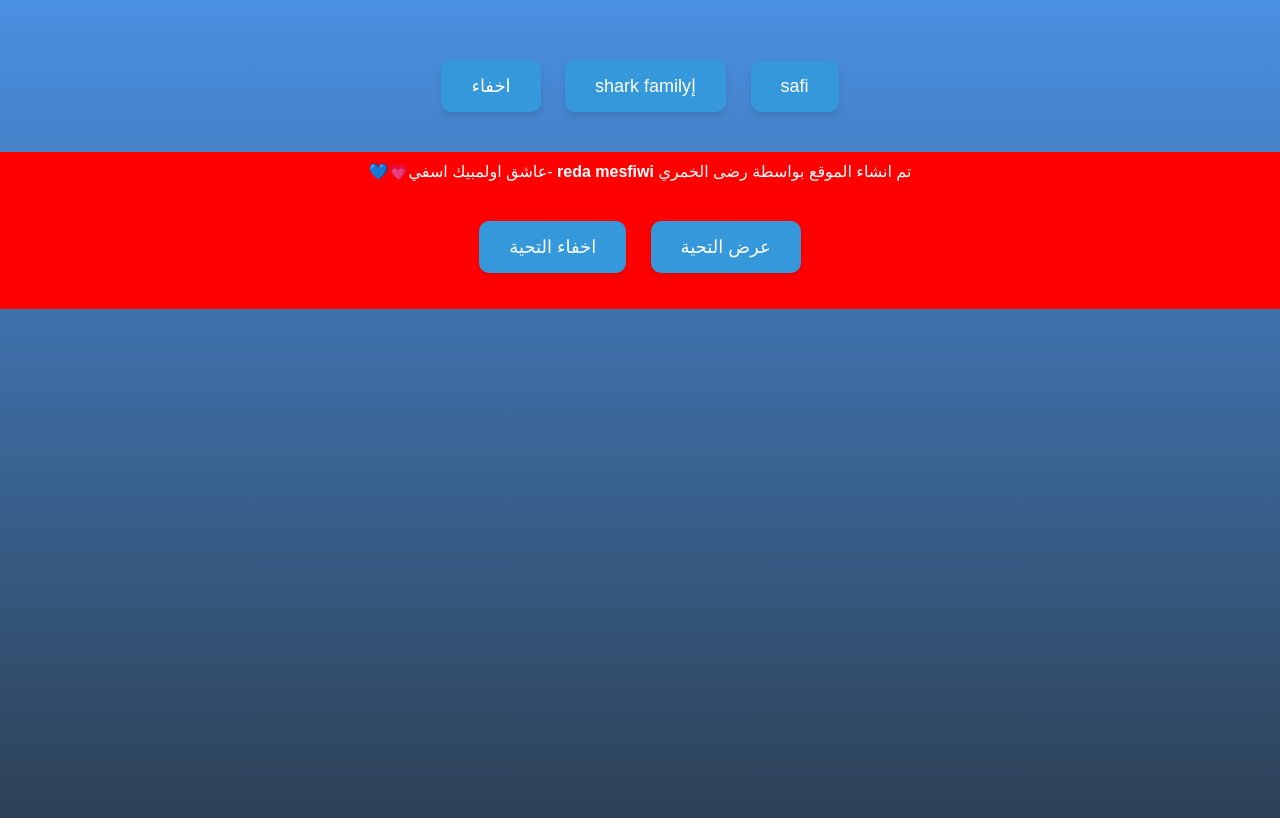
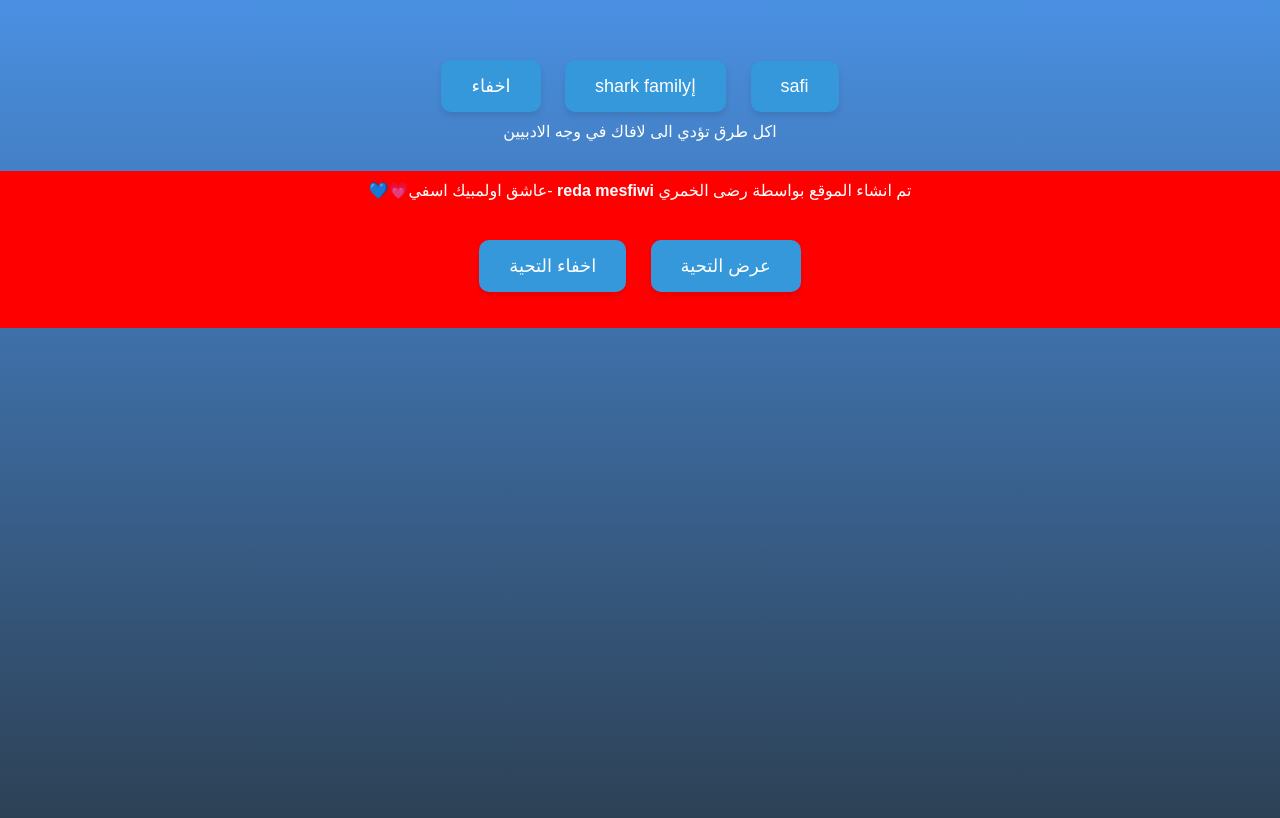
Before and after one commit to reda2006-mesfiwi/redamesfiwi, a plain HTML site: page index.html in a window 1280 px wide. Drawn offline with Linux system fonts and the light colour scheme.

Commit message:
Update index.html

```diff
--- a/index.html
+++ b/index.html
@@ -87,10 +87,8 @@
         id="hidegreetingbtn">اخفاء</button>
     </div>
 
-    <div class="messagecontainer" id="messageContainer"
-        احسن مدينة في عالم!
-    </div>
-
+    <div class="messagecontainer" id="messageContainer"></div>
+        اكل طرق تؤدي الى لافاك في وجه الادبيين
     <script>
         // JavaScript حب فريق
         const showMessageBtn = document.getElementById('showMessageBtn');
```
